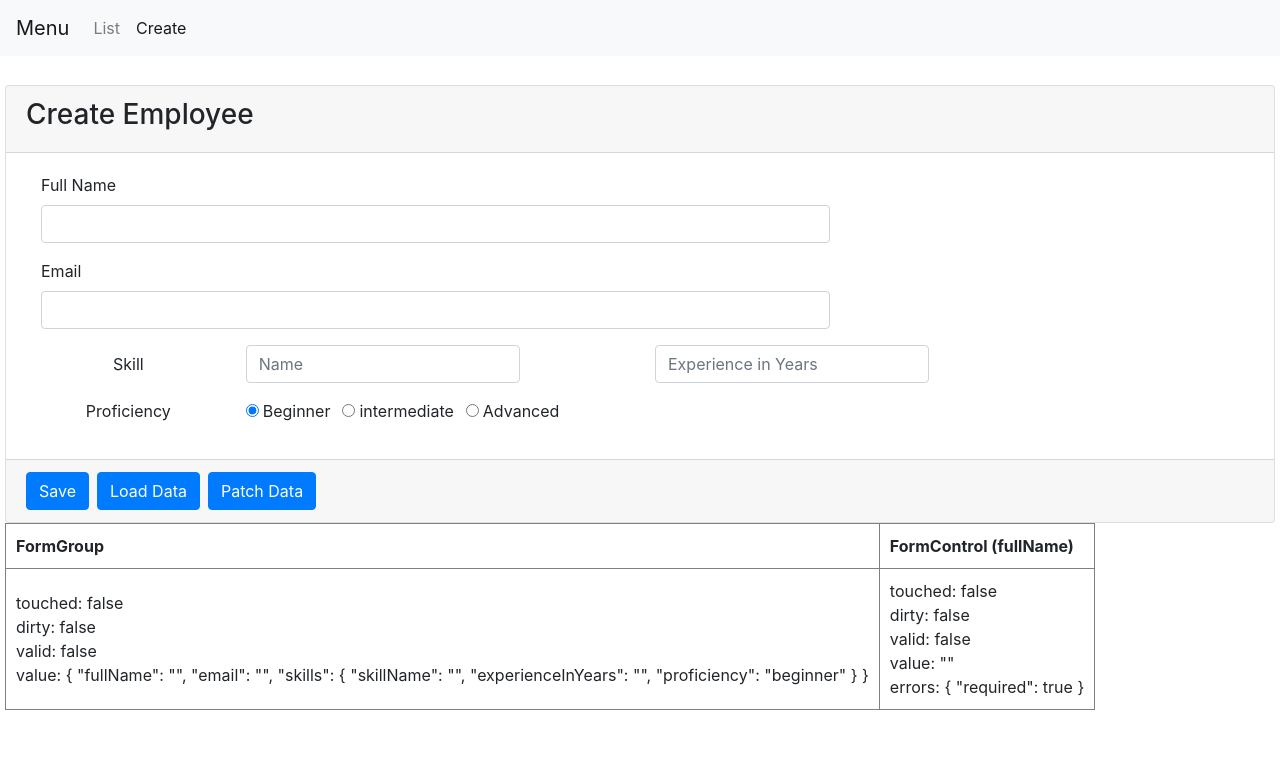
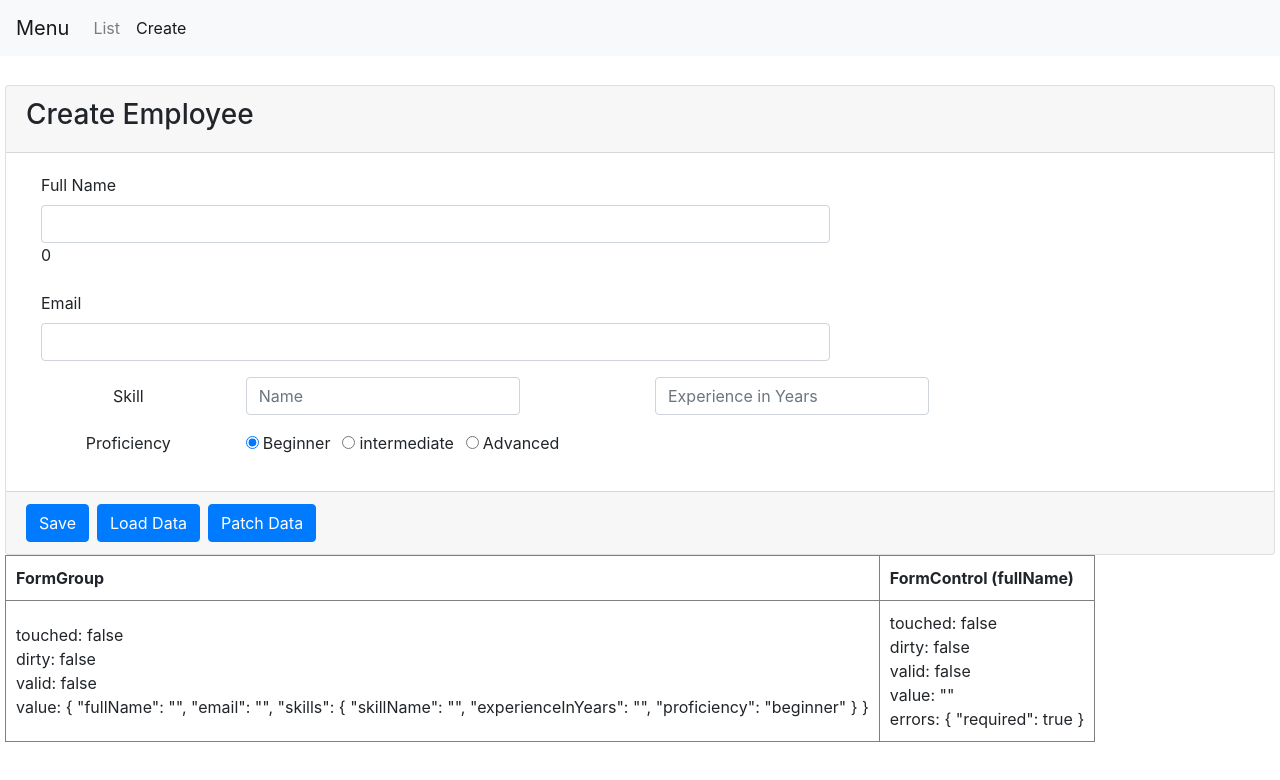
Before and after one commit to bartvanhoey/Angular6Tutorial, an Angular app: page /create in a window 1280 px wide. Shown: the top 780 px of the page. Built offline with nearby package versions, Linux system fonts and the light colour scheme.

Commit message:
angular form control changes

```diff
--- a/src/app/employee/create-employee.component.html
+++ b/src/app/employee/create-employee.component.html
@@ -8,6 +8,7 @@
         <label for="fullName" class="col-sm-2 control-label">Full Name</label>
         <div class="col-sm-8">
           <input formControlName="fullName" id="fullName" type="text" class="form-control" [class.is-invalid]="employeeForm.controls.fullName.errors && (employeeForm.controls.fullName.touched || employeeForm.controls.fullName.dirty)">
+          <label>{{fullNameLength}}</label>
           <div  *ngIf="!(employeeForm.controls.fullName.errors?.minlength || employeeForm.controls.fullName.errors?.maxlength)" class="invalid-feedback">Fullname is a required field.</div>
           <div  *ngIf="employeeForm.controls.fullName.errors?.minlength || employeeForm.controls.fullName.errors?.maxlength " class="invalid-feedback">Fullname must be greater than 2 characters and less than 10 characters</div>
           <!-- [class.is-invalid]="employeeForm.get('fullName').errors && (employeeForm.get('fullName').touched || employeeForm.get('fullName').dirty)" -->
--- a/src/app/employee/create-employee.component.ts
+++ b/src/app/employee/create-employee.component.ts
@@ -8,6 +8,7 @@
 })
 export class CreateEmployeeComponent implements OnInit {
   employeeForm: FormGroup;
+  fullNameLength = 0;
 
   constructor(private fb: FormBuilder) { }
 
@@ -20,6 +21,18 @@
         experienceInYears: [''],
         proficiency: ['beginner']
       })
+    });
+    this.employeeForm.get('fullName').valueChanges.subscribe((value: string) => {
+      // console.log(value);
+      this.fullNameLength = value.length;
+    });
+
+    this.employeeForm.valueChanges.subscribe(value => {
+      // console.log(JSON.stringify(value));
+    });
+
+    this.employeeForm.get('skills').valueChanges.subscribe(value => {
+      console.log(JSON.stringify(value));
     });
   }
 
```
